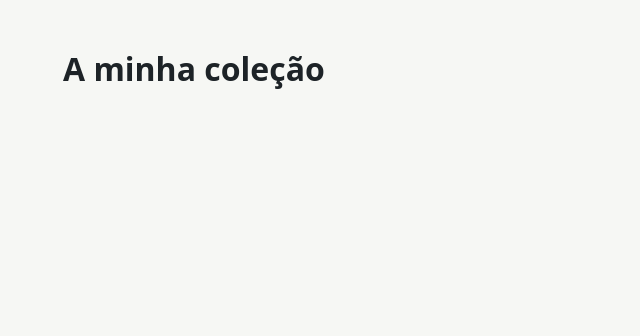
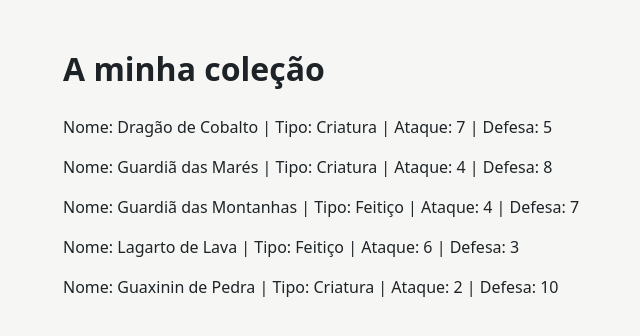
Before and after one commit to alcides-alipio/ficha2-alcidesalipio, a React (Vite) app in the folder client/: page / in a window 1280 px wide. Shown: the top 336 px of the page, without its empty margins (257-897 px from the left). Built offline with nearby package versions, Linux system fonts and the light colour scheme.

Commit message:
feat: show cards

```diff
--- a/client/src/App.jsx
+++ b/client/src/App.jsx
@@ -9,6 +9,9 @@
 // e abrir http://localhost:5173
 //
 // Tarefa 1: substitui este array vazio pelo array cards do teu server
+
+import Card from "./Card";
+
 // (o que fizeste na aula 2).
 const CardTypes = {
   CREATURE: "Criatura",
@@ -16,17 +19,29 @@ const CardTypes = {
 }
 
 const cards = [
-    { name: "Dragão de Cobalto", type: CardTypes.CREATURE, attack: 7, defense: 5 },
-    { name: "Guardiã das Marés", type: CardTypes.CREATURE, attack: 4, defense: 8 },
-    { name: "Guardiã das Montanhas", type: CardTypes.SPELL, attack: 4, defense: 7 },
-    { name: "Lagarto de Lava", type: CardTypes.SPELL, attack: 6, defense: 3 },
-    { name: "Guaxinin de Pedra", type: CardTypes.CREATURE, attack: 2, defense: 10 }
+  { name: "Dragão de Cobalto", type: CardTypes.CREATURE, attack: 7, defense: 5 },
+  { name: "Guardiã das Marés", type: CardTypes.CREATURE, attack: 4, defense: 8 },
+  { name: "Guardiã das Montanhas", type: CardTypes.SPELL, attack: 4, defense: 7 },
+  { name: "Lagarto de Lava", type: CardTypes.SPELL, attack: 6, defense: 3 },
+  { name: "Guaxinin de Pedra", type: CardTypes.CREATURE, attack: 2, defense: 10 }
 ]
 
 function App() {
   return (
     <main>
       <h1>A minha coleção</h1>
+
+      {/* {
+        cards.map((value, index) => (
+          <Card key={index} {...value} />
+        ))
+      } */}
+
+      {
+        cards.map((value, index) => {
+          return Card(value, index)
+        })
+      }
     </main>
   );
 }
--- /dev/null
+++ b/client/src/Card.jsx
@@ -0,0 +1,22 @@
+/**
+ *
+ * @param {Object} props
+ * @param {string} props.name
+ * @param {string} props.type
+ * @param {number} props.attack
+ * @param {number} props.defense
+ * @param {number} key
+ * @returns {React.JSX.Element}
+ */
+function Card({ name, type, attack, defense }, key) {
+    return (
+        <p key={key}>
+            Nome: {name} |
+            Tipo: {type} |
+            Ataque: {attack} |
+            Defesa: {defense}
+        </p>
+    )
+}
+
+export default Card
--- a/client/vite.config.js
+++ b/client/vite.config.js
@@ -4,4 +4,9 @@ import { defineConfig } from 'vite'
 // https://vite.dev/config/
 export default defineConfig({
   plugins: [react()],
+  server: {
+    watch: {
+      usePolling: true,
+    },
+  },
 })
```
